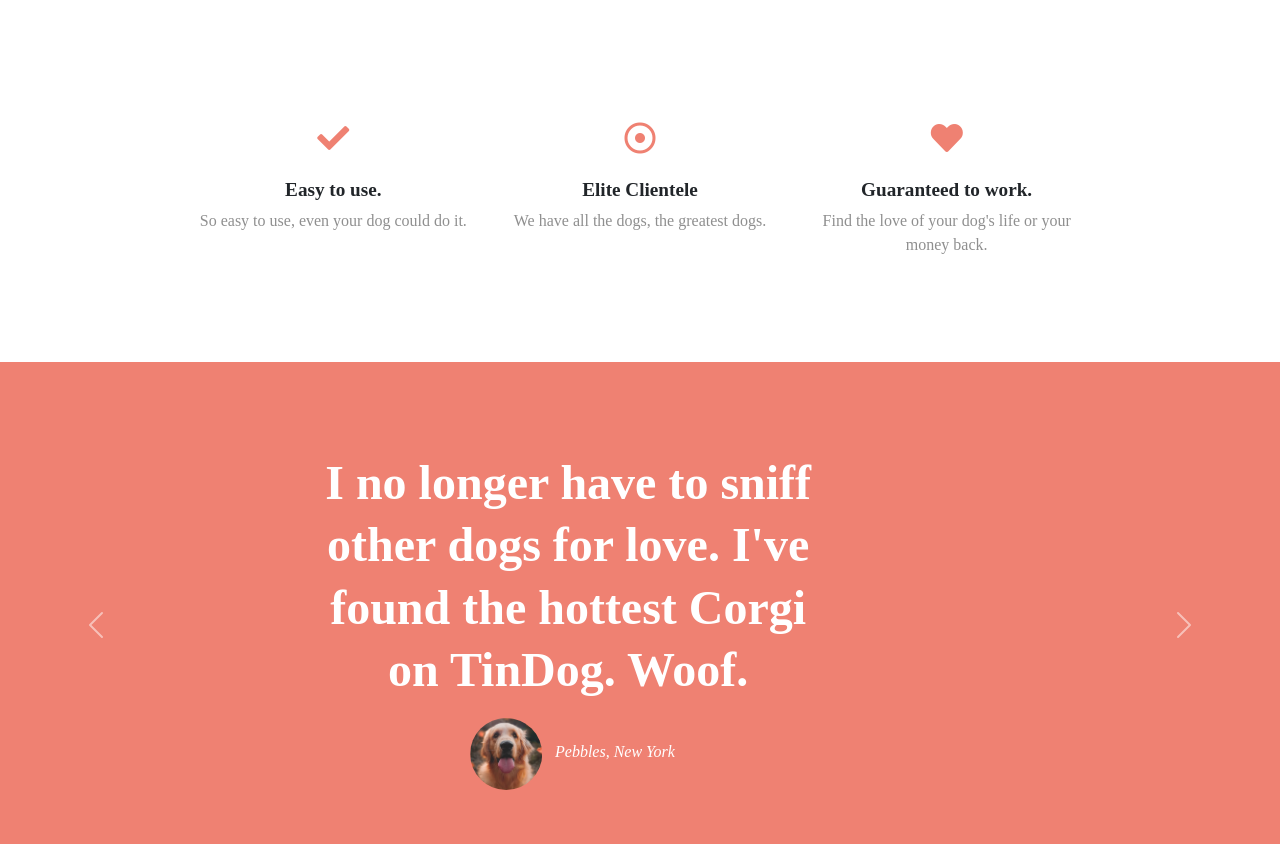
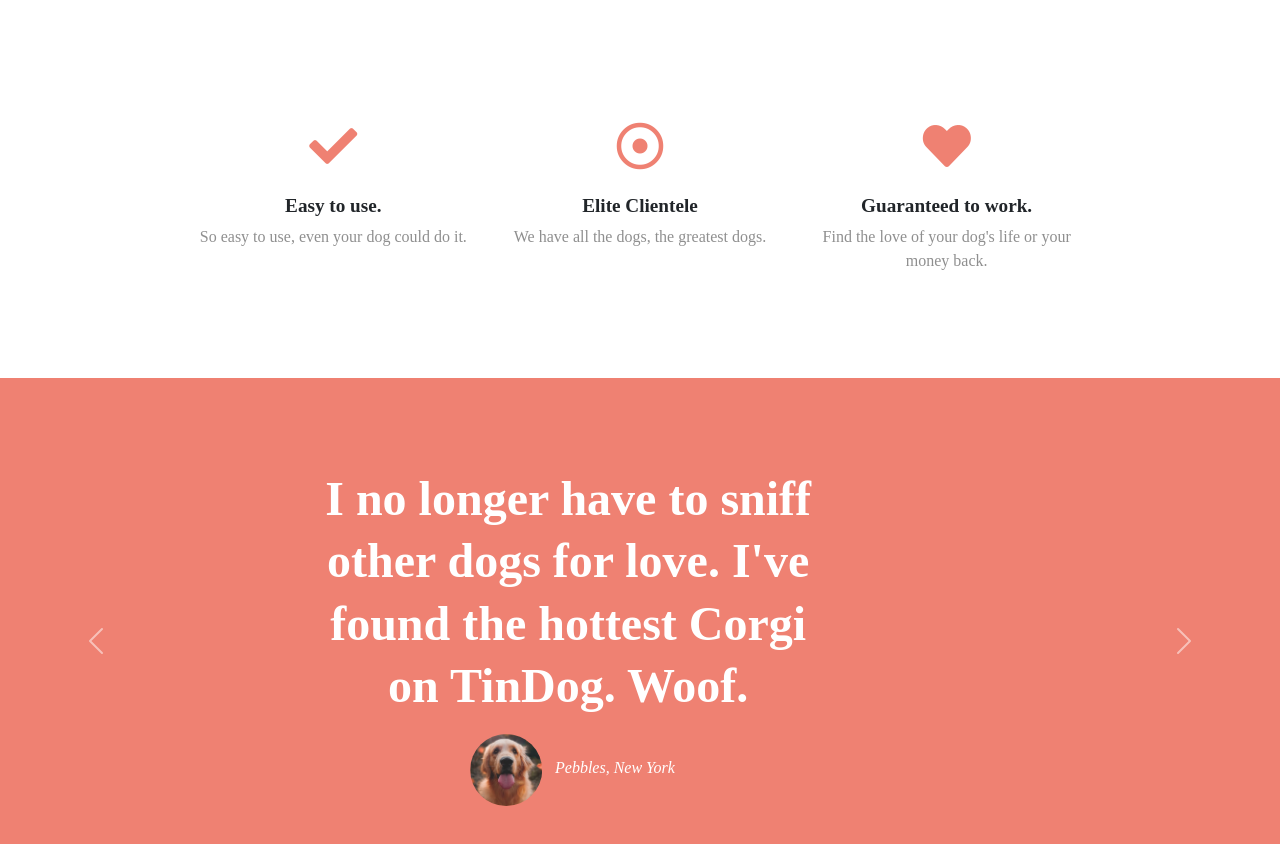
Before and after one commit to sagarsuraj/Tindog-startup, a plain HTML site: page index.html in a window 1280 px wide. Shown: the part 780-1624 px from the top of the page. Drawn offline with nearby package versions, Linux system fonts and the light colour scheme.

Commit message:
icon changes

```diff
--- a/index.html
+++ b/index.html
@@ -81,19 +81,19 @@
         <div class="container-fluid">
             <div class="row">
                 <div class=" feature-box col-lg-4 ">
-                    <i class=" icon fas fa-check fa-2x"></i>
+                    <i class=" icon fas fa-check fa-3x"></i>
                     <h3 class="features-heading">Easy to use.</h3>
                     <p>So easy to use, even your dog could do it.</p>
                 </div>
 
                 <div class="feature-box col-lg-4">
-                    <i class="icon far fa-dot-circle fa-2x"></i>
+                    <i class="icon far fa-dot-circle fa-3x"></i>
                     <h3 class="features-heading">Elite Clientele</h3>
                     <p>We have all the dogs, the greatest dogs.</p>
                 </div>
 
                 <div class="feature-box col-lg-4">
-                    <i class="icon fas fa-heart fa-2x"></i>
+                    <i class="icon fas fa-heart fa-3x"></i>
                     <h3 class="features-heading">Guaranteed to work.</h3>
                     <p>Find the love of your dog's life or your money back.</p>
                 </div>
```
